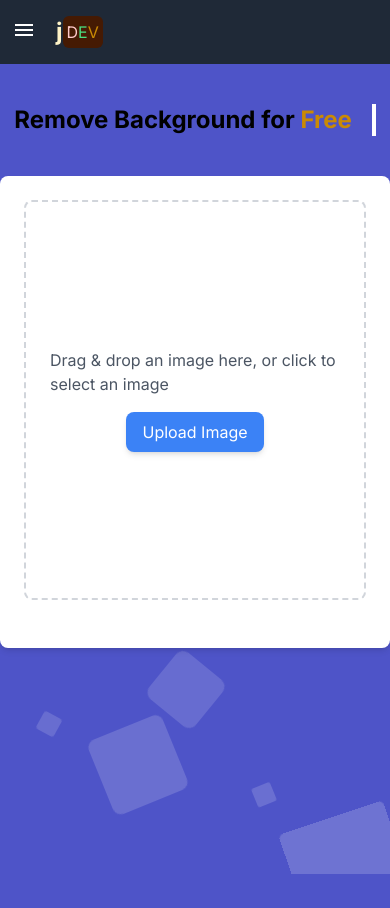
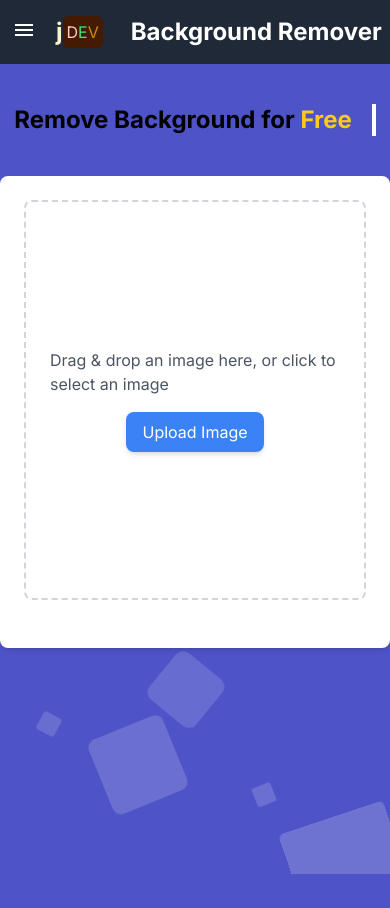
Before and after one commit to j5b4y3r/remove-bg, a Next.js app: page / in a window 390 px wide. Built offline with nearby package versions, Linux system fonts and the light colour scheme.

Commit message:
upgrate ui

```diff
--- a/src/components/common/header.tsx
+++ b/src/components/common/header.tsx
@@ -31,8 +31,8 @@ const Header = () => {
                             <span className="text-yellow-600">V</span>
                         </div>
 
-                        <div className="ms-7 hidden md:flex">
-                            <span className="text-white font-bold text-2xl">Background Remover</span>
+                        <div className="ms-7 md:flex">
+                            <span className="text-white font-bold text-2xl md:text-xl">Background Remover</span>
                         </div>
                     </div>
 
@@ -50,9 +50,6 @@ const Header = () => {
 
             <div
                 className={`container mx-auto ${isMobileMenuOpen ? 'block' : 'hidden'} z-10 fixed md:hidden bg-gray-800 py-4`}>
-                <div className=" text-center">
-                    <span className="text-white font-bold text-2xl">Background Remover</span>
-                </div>
                 <div className="flex flex-col items-center mt-4">
                     <a href="https://themexpert.com/" className="text-white hover:text-gray-400">Home</a>
                     <a href="https://signgen.netlify.app/" className="text-white hover:text-gray-400 mt-2">Signature Generator</a>
--- a/src/components/main.tsx
+++ b/src/components/main.tsx
@@ -27,7 +27,7 @@ const Main = () => {
                 <div className="flex items-center justify-center p-10">
                     <div className="text-2xl">
                         <h1 className="animate-typing overflow-hidden whitespace-nowrap border-r-4 border-r-white pr-5 font-bold">
-                            Remove Background for <span className="text-yellow-600">Free </span>
+                            Remove Background for <span className="text-yellow-400">Free </span>
                         </h1>
                     </div>
                 </div>
--- a/src/components/tools/remover.tsx
+++ b/src/components/tools/remover.tsx
@@ -27,6 +27,17 @@ const BackgroundRemoval: React.FC = () => {
         }
         return () => clearInterval(interval);
     }, [showPopup]);
+
+    useEffect(() => {
+        let interval: NodeJS.Timeout;
+        if (startTime) {
+            interval = setInterval(() => {
+                const elapsedTimeInSeconds = (Date.now() - startTime) / 1000;
+                setElapsedTime(parseFloat(elapsedTimeInSeconds.toFixed(1)));
+            }, 10);
+        }
+        return () => clearInterval(interval);
+    }, [startTime]);
 
     const handleDrop = async (acceptedFiles: File[]) => {
         const file = acceptedFiles[0];
@@ -79,12 +90,12 @@ const BackgroundRemoval: React.FC = () => {
     return (
         <div className="flex flex-col items-center justify-center">
             {showPopup && (
-                <div className={`fixed top-10 -right-50 transition-all duration-500 ${showPopupBorder ? 'right-1' : ''}`}>
+                <div className={`fixed top-16 -right-50 transition-all duration-500 ${showPopupBorder ? 'right-1' : ''}`}>
                     <div className="bg-yellow-50 dark:bg-gray-800 dark:text-yellow-300 p-4 mb-4 text-yellow-800 rounded-lg flex items-center relative">
                         <svg className="flex-shrink-0 w-4 h-4" aria-hidden="true" xmlns="http://www.w3.org/2000/svg" fill="currentColor" viewBox="0 0 20 20">
                             <path d="M10 .5a9.5 9.5 0 1 0 9.5 9.5A9.51 9.51 0 0 0 10 .5ZM9.5 4a1.5 1.5 0 1 1 0 3 1.5 1.5 0 0 1 0-3ZM12 15H8a1 1 0 0 1 0-2h1v-3H8a1 1 0 0 1 0-2h2a1 1 0 0 1 1 1v4h1a1 1 0 0 1 0 2Z"/>
                         </svg>
-                        <span className="sr-only">Info</span>
+                        <span className="sr-only">Warning</span>
                         <div className="ms-3 text-sm font-medium">
                             Please upload an image file.
                         </div>
```
